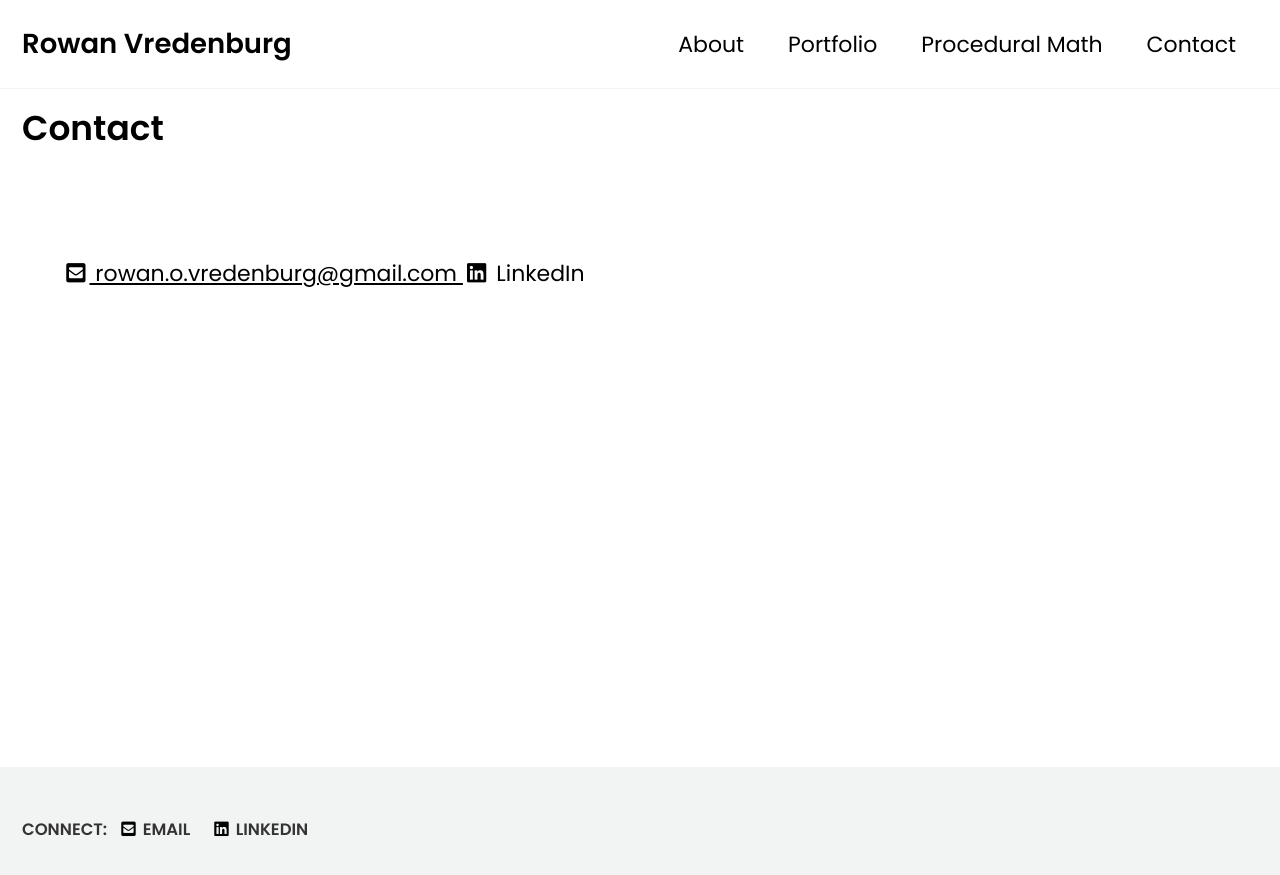
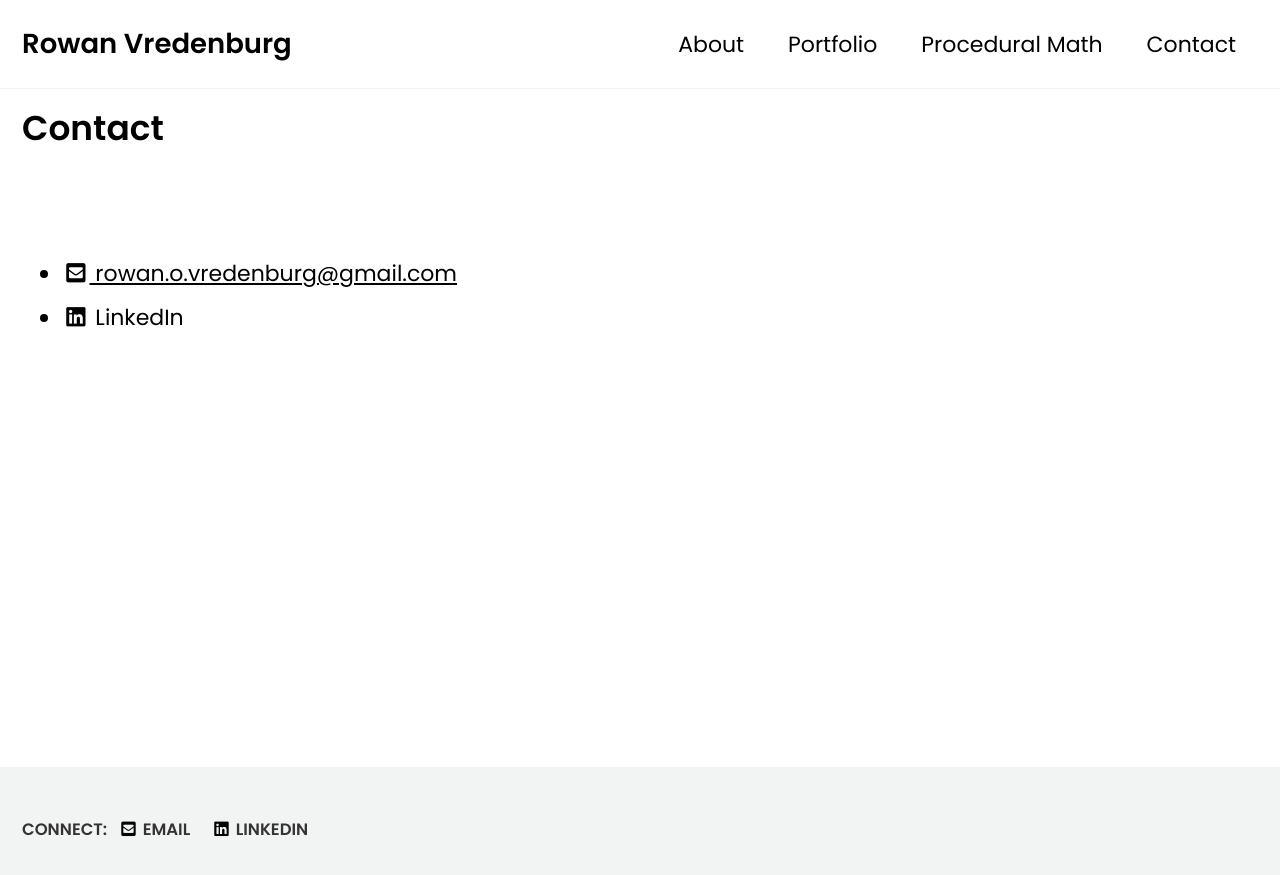
Before and after one commit to rowanvredenburg/rowanvredenburg.github.io, a Jekyll site: the page built from _pages/contact.md, in a window 1280 px wide. Shown: the top 875 px of the page. Built offline with Jekyll 4.4.1, drawn with Linux system fonts in a browser that asks for light colours; cached includes are drawn as plain includes.

Commit message:
Update contact page

```diff
--- a/_pages/contact.md
+++ b/_pages/contact.md
@@ -9,15 +9,19 @@ author_profile: false
 <!-- Please contact me at rowan.o.vredenburg@gmail.com with any inquiries
 {: .text-center} -->
 
-<div>
+<div class="align-center">
     <ul>
-        <a href="mailto: rowan.o.vredenburg@gmail.com">
-            <i class="fas fa-fw fa-envelope-square"></i>
-            rowan.o.vredenburg@gmail.com
-        </a>
-        <a>
-            <i class="fab fa-fw fa-linkedin"></i>
-            LinkedIn
-        </a>
+        <li>
+            <a href="mailto: rowan.o.vredenburg@gmail.com">
+                <i class="fas fa-fw fa-envelope-square"></i>
+                rowan.o.vredenburg@gmail.com
+            </a>
+        </li>
+        <li>
+            <a>
+                <i class="fab fa-fw fa-linkedin"></i>
+                LinkedIn
+            </a>
+        </li>
     </ul>
 </div>
```
